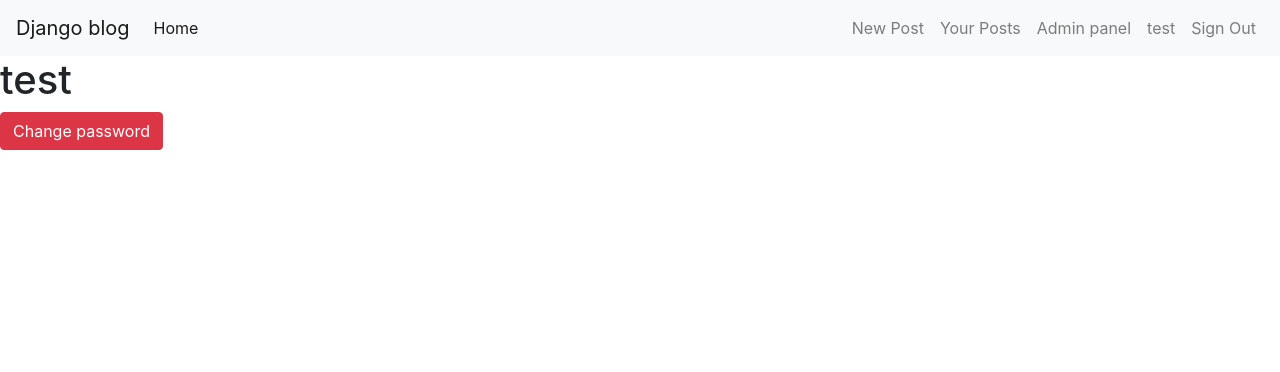
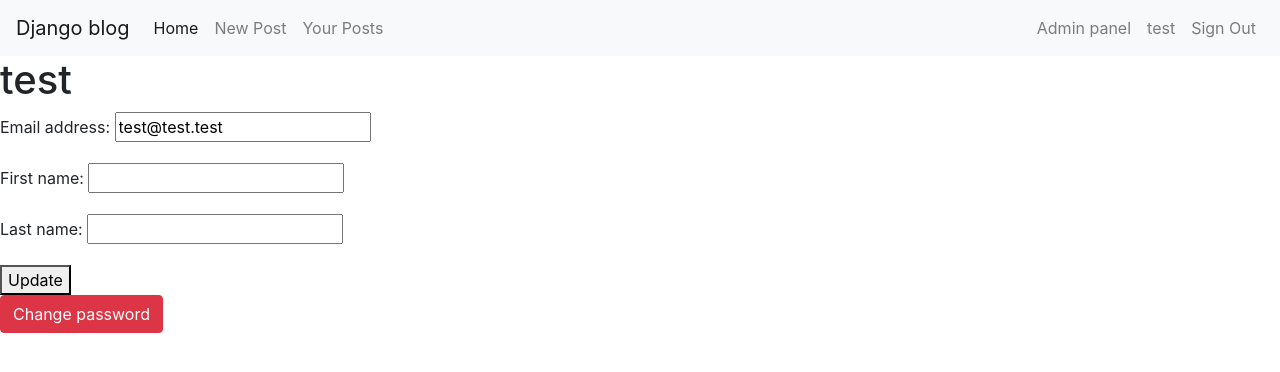
Before and after one commit to eryktr/blog-engine, a Django app: page /profile/profile/ in a window 1280 px wide. Shown: the top 372 px of the page. Run offline with Django 3.2, Linux system fonts and the light colour scheme; a user stored in the database is signed in; data comes from the database, SQL or seed files in the repository; some libraries are stand-ins or nearby versions.

Commit message:
User can now edit their profile information, like email address or real name. Updated base layout.

```diff
--- a/blog_engine/blog_engine/forms.py
+++ b/blog_engine/blog_engine/forms.py
@@ -1,7 +1,16 @@
 from django import forms
 from django.contrib.auth import authenticate
 from django.contrib.auth.models import User
+from django.contrib.auth.forms import UserChangeForm
 import re
+
+username_field = username = forms.CharField(
+    label="Username:",
+    strip=False,
+    widget=forms.TextInput,
+    help_text="Minimum 5 characters, only letters, digits and underscores allowed. Must start with a letter,"
+              "Can't end with an underscore. "
+)
 
 
 def validate_password(self, input1, input2):
@@ -97,3 +106,10 @@ class ChangePasswordForm(forms.Form):
     def __init__(self, *args, **kwargs):
         self.user = kwargs.pop("user")
         super().__init__(*args, **kwargs)
+
+
+class ChangeUserForm(forms.ModelForm):
+
+    class Meta:
+        model = User
+        fields = ['email', 'first_name', 'last_name']
--- a/blog_engine/blog_engine/views.py
+++ b/blog_engine/blog_engine/views.py
@@ -6,7 +6,7 @@ from django.utils.decorators import method_decorator
 from django.views.decorators.csrf import csrf_protect
 from django.views.decorators.debug import sensitive_post_parameters
 from django.views.generic import FormView
-from .forms import SignUpForm, ChangePasswordForm
+from .forms import SignUpForm, ChangePasswordForm, ChangeUserForm
 
 
 def index(request):
@@ -51,4 +51,14 @@ class PasswordChangeView(PasswordContextMixin, FormView):
 
 @login_required()
 def show_profile(request):
-    return render(request, "profile/show_profile.html")
+    user = request.user
+    if request.method == 'POST':
+        form = ChangeUserForm(request.POST, instance=user)
+        if form.is_valid:
+            form.save()
+            return redirect("index")
+        else:
+            return render(request, "profile/show_profile.html", {'form': form})
+    else:
+        form = ChangeUserForm(initial={'email': user.email, 'first_name': user.first_name, 'last_name': user.last_name}, instance=user)
+        return render(request, "profile/show_profile.html", {'form': form})
--- a/blog_engine/templates/base/base.html
+++ b/blog_engine/templates/base/base.html
@@ -21,16 +21,18 @@
             <li class="nav-item active">
                 <a class="nav-link" href="{% url 'index' %}">Home <span class="sr-only">(current)</span></a>
             </li>
+
+            <li class="nav-item">
+                <a class="nav-link" href="#">New Post</a>
+            </li>
+
+            <li class="nav-item">
+                <a class="nav-link" href="#">Your Posts</a>
+            </li>
         </ul>
         <ul class="navbar-nav no-right">
             {% if perms.content.add_post %}
-                <li class="nav-item">
-                    <a class="nav-link" href="#">New Post</a>
-                </li>
 
-                <li class="nav-item">
-                    <a class="nav-link" href="#">Your Posts</a>
-                </li>
             {% endif %}
 
             {% if user.is_staff %}
@@ -39,11 +41,12 @@
                 </li>
             {% endif %}
 
-            <li class="nav-item">
-                <a class="nav-link" href="{% url 'show_profile' %}"> {{ user.username }} </a>
-            </li>
+
 
             {% if user.is_authenticated %}
+                <li class="nav-item">
+                    <a class="nav-link" href="{% url 'show_profile' %}"> {{ user.username }} </a>
+                </li>
                 <li class="nav-item">
                     <a class="nav-link" href="{% url 'logout' %}">Sign Out</a>
                 </li>
--- a/blog_engine/templates/profile/show_profile.html
+++ b/blog_engine/templates/profile/show_profile.html
@@ -6,5 +6,10 @@
 
 {% block content %}
     <h1> {{ user.username }}</h1>
+    <form method="post">
+        {% csrf_token %}
+        {{ form.as_p }}
+        <button type="submit">Update</button>
+    </form>
     <a href="{% url "change_password" %}" class="btn btn-danger">Change password</a>
 {% endblock %}
```
